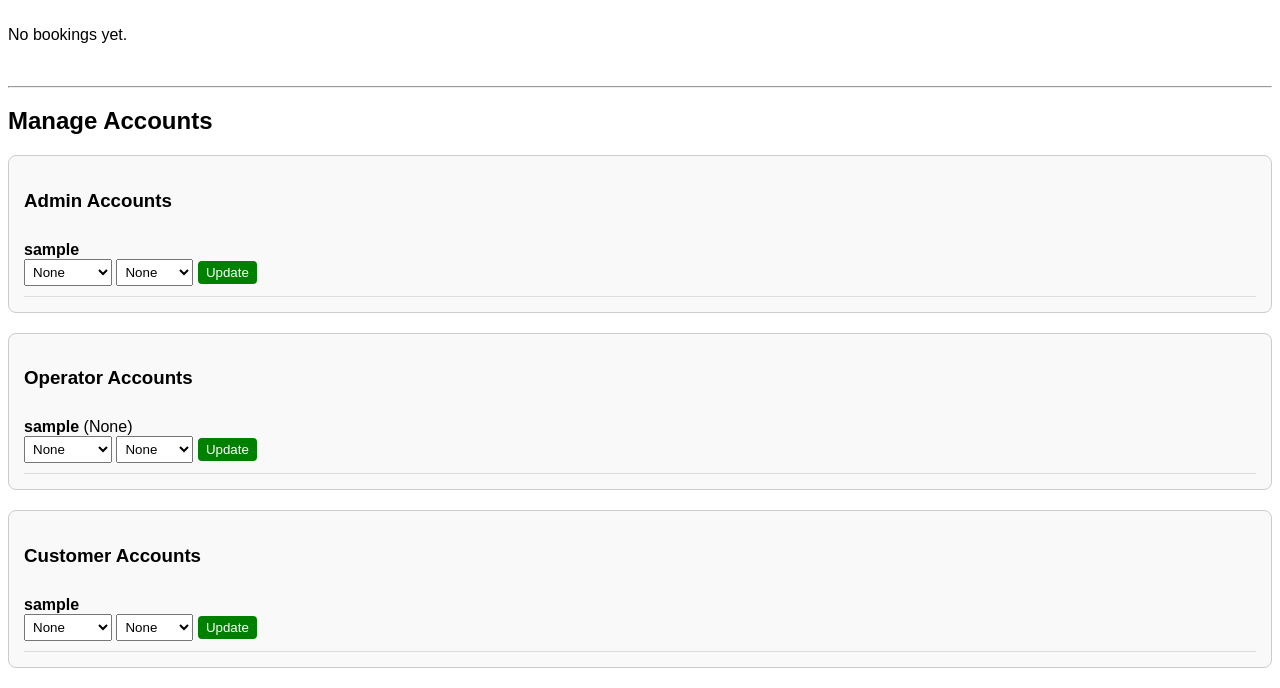
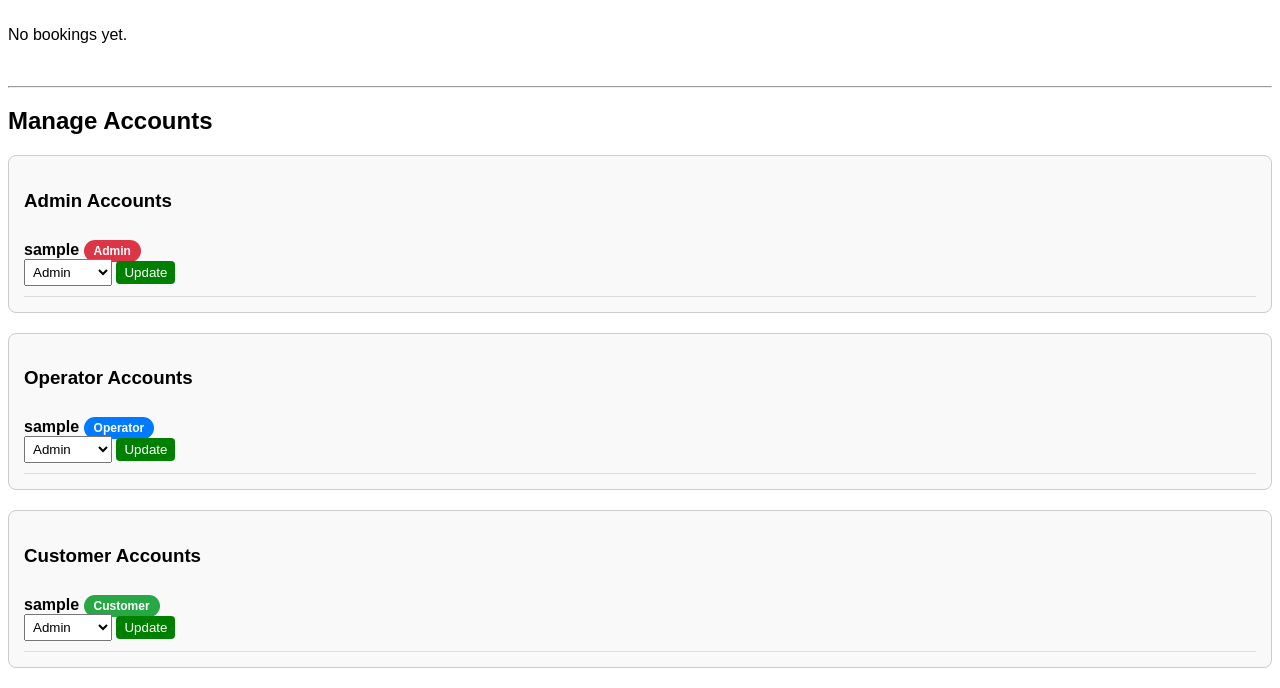
Before and after one commit to 4swin-80/Event_Mngmnt_Django, a Django app: template core/templates/admin_dashboard.html in a window 1280 px wide. Shown: the part 380-1068 px from the top of the page. Run offline with Django 5.2, Linux system fonts and the light colour scheme; the template is opened without the code that fills it: values that come from a table or form of the project are taken from there, others are empty; the visitor is signed in with stand-in values (Sample User, id 1); data comes from the database, SQL or seed files in the repository.

Commit message:
Refactor user role update functionality to return JSON responses and prevent admins from modifying their own roles

```diff
--- a/core/templates/admin_dashboard.html
+++ b/core/templates/admin_dashboard.html
@@ -64,6 +64,21 @@
             border: none;
             border-radius: 4px;
         }
+
+
+
+        .badge {
+            padding: 4px 10px;
+            border-radius: 12px;
+            color: white;
+            font-size: 12px;
+            font-weight: bold;
+        }
+
+        .badge-admin { background: #dc3545; }     /* Red */
+        .badge-operator { background: #007bff; }  /* Blue */
+        .badge-customer { background: #28a745; }  /* Green */
+
     </style>
 
 </head>
@@ -121,168 +136,199 @@ Welcome {{ user.username }} |
 <!-- ================= ADMIN USERS ================= -->
 <div class="account-box">
     <h3>Admin Accounts</h3>
+
     {% for user in admins %}
     <div class="account-card">
+
         <strong>{{ user.username }}</strong>
 
-            <form method="post" action="{% url 'update_user_role' user.id %}">
+        <span class="badge badge-admin">Admin</span>
+
+        <form class="role-form" data-user-id="{{ user.id }}">
             {% csrf_token %}
+
+            <!-- Role Select -->
             <select name="role">
-                    <option value="none" {% if not user.role %}selected{% endif %}>None</option>
-
-                    <option value="admin"
-                        {% if user.role == "admin" %}selected{% endif %}>
-                        Admin
-                    </option>
-
-                    <option value="operator"
-                        {% if user.role == "operator" %}selected{% endif %}>
-                        Operator
-                    </option>
-
-                    <option value="customer"
-                        {% if user.role == "customer" %}selected{% endif %}>
-                        Customer
-                    </option>
+                <option value="admin" {% if user.role == "admin" %}selected{% endif %}>Admin</option>
+                <option value="operator" {% if user.role == "operator" %}selected{% endif %}>Operator</option>
+                <option value="customer" {% if user.role == "customer" %}selected{% endif %}>Customer</option>
             </select>
 
+            <!-- 🔥 Operator Role (Wrapped + Hidden by default if not operator) -->
+            <div class="operator-role-wrapper"
+                 {% if user.role != "operator" %}style="display:none;"{% endif %}>
+
                 <select name="operator_role">
-                    <option value="none" {% if not user.operator_role %}selected{% endif %}>
-                        None
-                    </option>
-
-                    <option value="lighting"
-                        {% if user.operator_role == "lighting" %}selected{% endif %}>
-                        Lighting
-                    </option>
-
-                    <option value="sound"
-                        {% if user.operator_role == "sound" %}selected{% endif %}>
-                        Sound
-                    </option>
-
-                    <option value="stage"
-                        {% if user.operator_role == "stage" %}selected{% endif %}>
-                        Stage
-                    </option>
+                    <option value="none" {% if not user.operator_role %}selected{% endif %}>None</option>
+                    <option value="lighting" {% if user.operator_role == "lighting" %}selected{% endif %}>Lighting</option>
+                    <option value="sound" {% if user.operator_role == "sound" %}selected{% endif %}>Sound</option>
+                    <option value="stage" {% if user.operator_role == "stage" %}selected{% endif %}>Stage</option>
                 </select>
 
-                <button class="update-btn">Update</button>
+            </div>
+
+            <button type="submit"
+                class="update-btn"
+                {% if user.id == request.user.id %}disabled{% endif %}>
+                Update
+            </button>
         </form>
     </div>
     {% endfor %}
 </div>
 
+
+
 <!-- ================= OPERATOR USERS ================= -->
 <div class="account-box">
     <h3>Operator Accounts</h3>
+
     {% for user in operators %}
     <div class="account-card">
+
         <strong>{{ user.username }}</strong>
-            ({{ user.operator_role }})
 
-            <form method="post" action="{% url 'update_user_role' user.id %}">
+        <span class="badge badge-operator">Operator</span>
+
+        <form class="role-form" data-user-id="{{ user.id }}">
             {% csrf_token %}
+
             <select name="role">
-                    <option value="none" {% if not user.role %}selected{% endif %}>None</option>
-
-                    <option value="admin"
-                        {% if user.role == "admin" %}selected{% endif %}>
-                        Admin
-                    </option>
-
-                    <option value="operator"
-                        {% if user.role == "operator" %}selected{% endif %}>
-                        Operator
-                    </option>
-
-                    <option value="customer"
-                        {% if user.role == "customer" %}selected{% endif %}>
-                        Customer
-                    </option>
+                <option value="admin" {% if user.role == "admin" %}selected{% endif %}>Admin</option>
+                <option value="operator" {% if user.role == "operator" %}selected{% endif %}>Operator</option>
+                <option value="customer" {% if user.role == "customer" %}selected{% endif %}>Customer</option>
             </select>
 
+            <div class="operator-role-wrapper"
+                 {% if user.role != "operator" %}style="display:none;"{% endif %}>
+
                 <select name="operator_role">
-                    <option value="none" {% if not user.operator_role %}selected{% endif %}>
-                        None
-                    </option>
-
-                    <option value="lighting"
-                        {% if user.operator_role == "lighting" %}selected{% endif %}>
-                        Lighting
-                    </option>
-
-                    <option value="sound"
-                        {% if user.operator_role == "sound" %}selected{% endif %}>
-                        Sound
-                    </option>
-
-                    <option value="stage"
-                        {% if user.operator_role == "stage" %}selected{% endif %}>
-                        Stage
-                    </option>
+                    <option value="none" {% if not user.operator_role %}selected{% endif %}>None</option>
+                    <option value="lighting" {% if user.operator_role == "lighting" %}selected{% endif %}>Lighting</option>
+                    <option value="sound" {% if user.operator_role == "sound" %}selected{% endif %}>Sound</option>
+                    <option value="stage" {% if user.operator_role == "stage" %}selected{% endif %}>Stage</option>
                 </select>
 
-                <button class="update-btn">Update</button>
+            </div>
+
+            <button type="submit" class="update-btn">Update</button>
         </form>
     </div>
     {% endfor %}
 </div>
 
+
+
 <!-- ================= CUSTOMER USERS ================= -->
 <div class="account-box">
     <h3>Customer Accounts</h3>
+
     {% for user in customers %}
     <div class="account-card">
+
         <strong>{{ user.username }}</strong>
 
-            <form method="post" action="{% url 'update_user_role' user.id %}">
+        <span class="badge badge-customer">Customer</span>
+
+        <form class="role-form" data-user-id="{{ user.id }}">
             {% csrf_token %}
+
             <select name="role">
-                    <option value="none" {% if not user.role %}selected{% endif %}>None</option>
-
-                    <option value="admin"
-                        {% if user.role == "admin" %}selected{% endif %}>
-                        Admin
-                    </option>
-
-                    <option value="operator"
-                        {% if user.role == "operator" %}selected{% endif %}>
-                        Operator
-                    </option>
-
-                    <option value="customer"
-                        {% if user.role == "customer" %}selected{% endif %}>
-                        Customer
-                    </option>
+                <option value="admin" {% if user.role == "admin" %}selected{% endif %}>Admin</option>
+                <option value="operator" {% if user.role == "operator" %}selected{% endif %}>Operator</option>
+                <option value="customer" {% if user.role == "customer" %}selected{% endif %}>Customer</option>
             </select>
 
+            <div class="operator-role-wrapper"
+                 {% if user.role != "operator" %}style="display:none;"{% endif %}>
+
                 <select name="operator_role">
-                    <option value="none" {% if not user.operator_role %}selected{% endif %}>
-                        None
-                    </option>
-
-                    <option value="lighting"
-                        {% if user.operator_role == "lighting" %}selected{% endif %}>
-                        Lighting
-                    </option>
-
-                    <option value="sound"
-                        {% if user.operator_role == "sound" %}selected{% endif %}>
-                        Sound
-                    </option>
-
-                    <option value="stage"
-                        {% if user.operator_role == "stage" %}selected{% endif %}>
-                        Stage
-                    </option>
+                    <option value="none" {% if not user.operator_role %}selected{% endif %}>None</option>
+                    <option value="lighting" {% if user.operator_role == "lighting" %}selected{% endif %}>Lighting</option>
+                    <option value="sound" {% if user.operator_role == "sound" %}selected{% endif %}>Sound</option>
+                    <option value="stage" {% if user.operator_role == "stage" %}selected{% endif %}>Stage</option>
                 </select>
 
-                <button class="update-btn">Update</button>
+            </div>
+
+            <button type="submit" class="update-btn">Update</button>
         </form>
     </div>
     {% endfor %}
 </div>
 
+
+
+<script>
+document.querySelectorAll(".role-form").forEach(form => {
+
+    const roleSelect = form.querySelector("select[name='role']");
+    const operatorWrapper = form.querySelector(".operator-role-wrapper");
+
+    /* 🔥 Show/Hide on page load */
+    if (roleSelect.value === "operator") {
+        operatorWrapper.style.display = "inline-block";
+    } else {
+        operatorWrapper.style.display = "none";
+    }
+
+    /* 🔥 Show/Hide on role change */
+    roleSelect.addEventListener("change", function() {
+        if (this.value === "operator") {
+            operatorWrapper.style.display = "inline-block";
+        } else {
+            operatorWrapper.style.display = "none";
+            const operatorSelect = form.querySelector("select[name='operator_role']");
+            if (operatorSelect) {
+                operatorSelect.value = "none";
+            }
+        }
+    });
+
+    /* 🔥 AJAX Submit */
+    form.addEventListener("submit", function(e) {
+        e.preventDefault();
+
+        const userId = this.dataset.userId;
+        const formData = new FormData(this);
+
+        fetch(`/update-user-role/${userId}/`, {
+            method: "POST",
+            headers: {
+                "X-CSRFToken": formData.get("csrfmiddlewaretoken")
+            },
+            body: formData
+        })
+        .then(response => response.json())
+        .then(data => {
+
+            if (data.error) {
+                alert(data.error);
+                return;
+            }
+
+            if (data.success) {
+
+                const badge = this.parentElement.querySelector(".badge");
+
+                badge.textContent = data.new_role.charAt(0).toUpperCase() + data.new_role.slice(1);
+                badge.className = "badge";
+
+                if (data.new_role === "admin") {
+                    badge.classList.add("badge-admin");
+                } else if (data.new_role === "operator") {
+                    badge.classList.add("badge-operator");
+                } else {
+                    badge.classList.add("badge-customer");
+                }
+
+                alert("Role updated successfully!");
+            }
+        });
+    });
+
+});
+</script>
+
 </body>
 </html>
```
Also changed, not shown: core/views.py (+21 -13 lines). Lines whose indentation alone changed are shown as unchanged.
